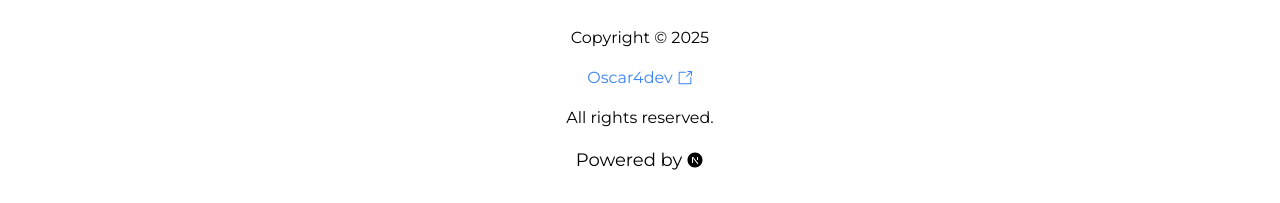
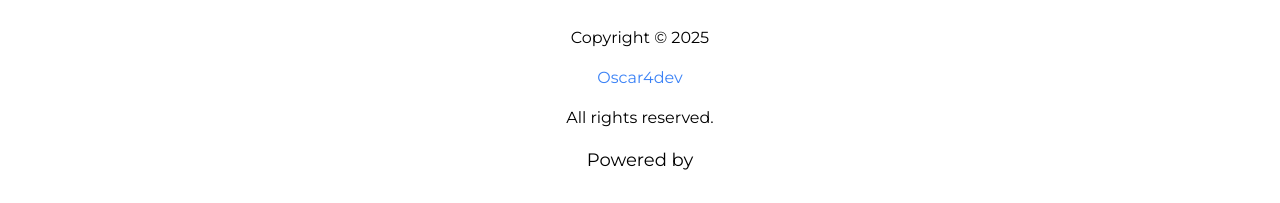
Before and after one commit to oscar4dev/next-recipe, a Next.js app: page /favourites in a window 1280 px wide. Shown: the part 594-797 px from the top of the page. Built offline with nearby package versions, Linux system fonts and the light colour scheme.

Commit message:
initial commit

```diff
--- a/app/ui/Footer.jsx
+++ b/app/ui/Footer.jsx
@@ -1,6 +1,6 @@
 import Link from "next/link";
-import { GoLinkExternal } from "react-icons/go";
-import { RiNextjsFill } from "react-icons/ri";
+// import { GoLinkExternal } from "react-icons/go";
+// import { RiNextjsFill } from "react-icons/ri";
 
 export default function Footer() {
 
@@ -16,7 +16,7 @@ export default function Footer() {
             >
                Oscar4dev
             </a>
-            <GoLinkExternal />
+            {/* <GoLinkExternal /> */}
          </div>
 
          <p>All rights reserved.</p>
@@ -26,7 +26,7 @@ export default function Footer() {
             className="text-lg flex items-center gap-1"
          >
             <span>Powered by</span>
-            <RiNextjsFill />
+            {/* <RiNextjsFill /> */}
          </Link>
       </div>
    )
```
